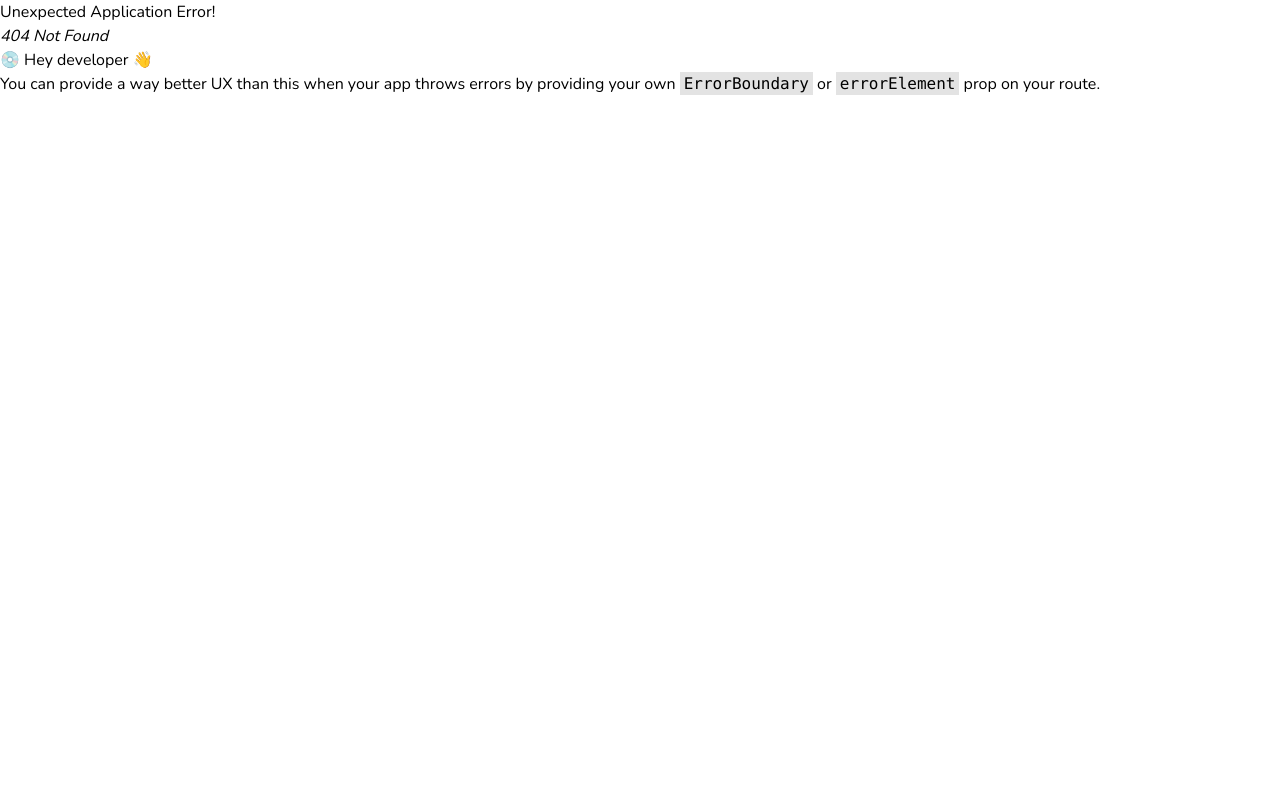
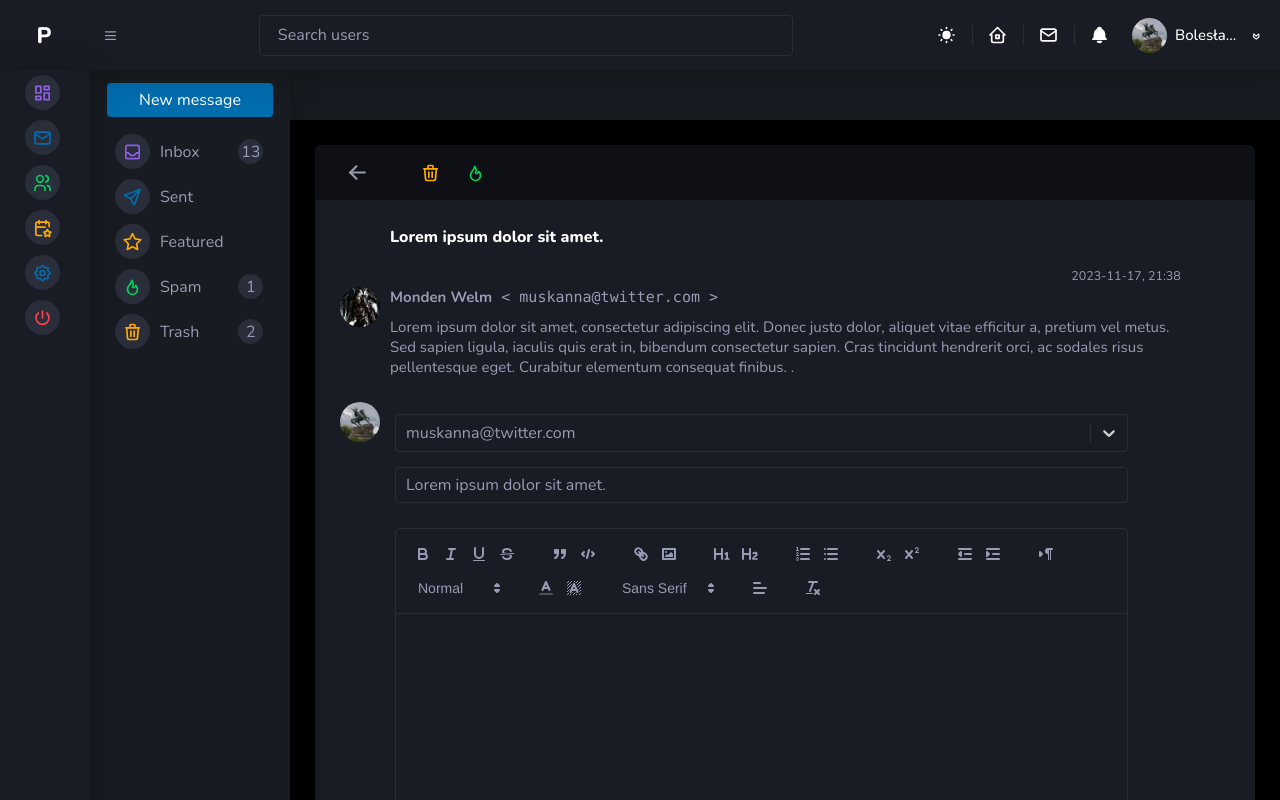
Before and after one commit to hadamalush/pwa-crew-admin-dashboard, a React (Vite) app: page /inbox/featured/mes3 in a window 1280 px wide. Before the commit this address had no page. Shown: the top 800 px of the page. Built offline with nearby package versions, Linux system fonts and the light colour scheme.

Commit message:
feat: Added routes handling for inbox

```diff
--- a/src/App.tsx
+++ b/src/App.tsx
@@ -71,6 +71,14 @@ function App() {
               ),
             },
             {
+              path: "featured/:messageId",
+              element: (
+                <Suspense fallback={<div>Loading...</div>}>
+                  <InboxMessageDetailsPage />
+                </Suspense>
+              ),
+            },
+            {
               path: "spam",
               element: (
                 <Suspense fallback={<div>Loading...</div>}>
@@ -79,10 +87,26 @@ function App() {
               ),
             },
             {
+              path: "spam/:messageId",
+              element: (
+                <Suspense fallback={<div>Loading...</div>}>
+                  <InboxMessageDetailsPage />
+                </Suspense>
+              ),
+            },
+            {
               path: "trash",
               element: (
                 <Suspense fallback={<div>Loading...</div>}>
                   <InboxTrashPage />
+                </Suspense>
+              ),
+            },
+            {
+              path: "trash/:messageId",
+              element: (
+                <Suspense fallback={<div>Loading...</div>}>
+                  <InboxMessageDetailsPage />
                 </Suspense>
               ),
             },
--- a/src/pages/Inbox/InboxMessageDetailsPage.tsx
+++ b/src/pages/Inbox/InboxMessageDetailsPage.tsx
@@ -2,6 +2,7 @@ import Container from "../../components/UI/Container";
 import MessageListDetails from "../../components/transitions/Inbox/MessageListDetails";
 
 const InboxMessageDetailsPage = () => {
+  console.log("brawoo");
   return (
     <Container variant="wrapper" as="section" className="p-0 md:p-10 ">
       <MessageListDetails />
```
